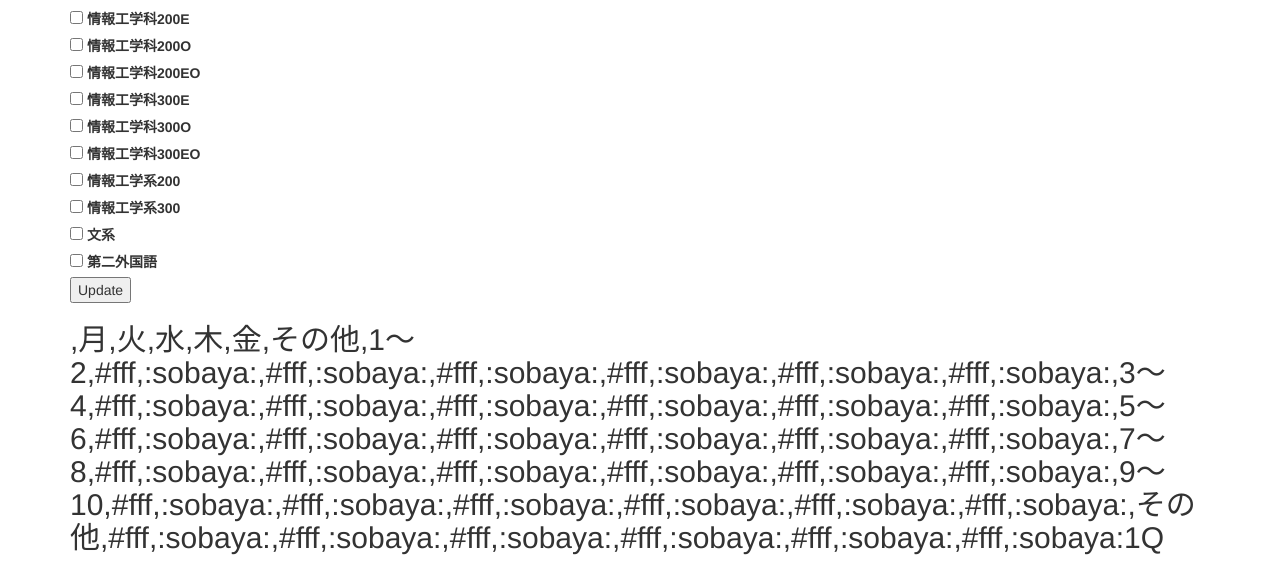
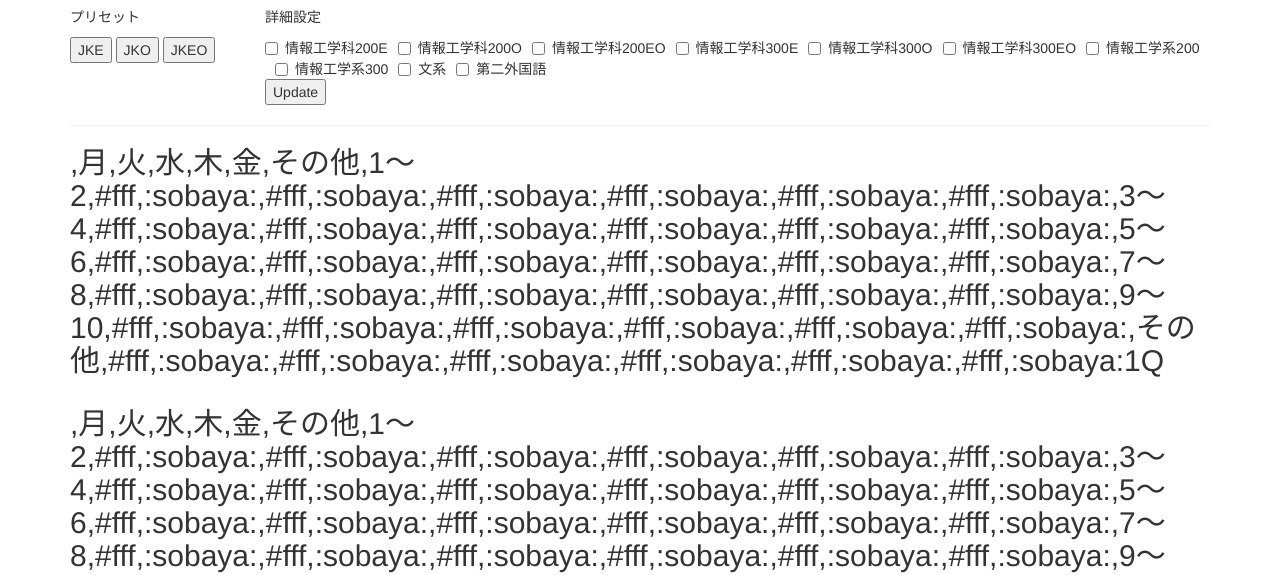
Before and after one commit to n-ari/jikanwari2016, a plain HTML site: page index.html in a window 1280 px wide. Shown: the part 206-781 px from the top of the page. Drawn offline with nearby package versions, Linux system fonts and the light colour scheme.

Commit message:
プリセットを追加・スタイルを微修正
JKE/JKO/JKEOのプリセットを追加。ワンクリックで必要そうな科目が出る(なお英語はまだ)

```diff
--- a/index.html
+++ b/index.html
@@ -3,6 +3,7 @@
 <head>
   <meta charset="UTF-8">
   <title>じかんわり2016</title>
+  <script src="https://code.jquery.com/jquery-2.2.2.min.js"></script>
   <link href="https://maxcdn.bootstrapcdn.com/bootstrap/3.3.6/css/bootstrap.min.css" rel="stylesheet" integrity="sha384-1q8mTJOASx8j1Au+a5WDVnPi2lkFfwwEAa8hDDdjZlpLegxhjVME1fgjWPGmkzs7" crossorigin="anonymous">
   <script src="https://maxcdn.bootstrapcdn.com/bootstrap/3.3.6/js/bootstrap.min.js" integrity="sha384-0mSbJDEHialfmuBBQP6A4Qrprq5OVfW37PRR3j5ELqxss1yVqOtnepnHVP9aJ7xS" crossorigin="anonymous"></script>
   <script src="https://cdnjs.cloudflare.com/ajax/libs/vue/1.0.17/vue.min.js"></script>
@@ -38,13 +39,24 @@
       <li>GitHub : <a href="https://github.com/n-ari/jikanwari2016">ここ</a></li>
     </ul>
 
-    <div id="controller">
-      <template v-for="subj in subjectList">
-        <input type="checkbox" id="subj-{{subj}}" value="{{subj}}" v-model="list">
-        <label for="subj-{{subj}}">{{subj}}</label><br>
-      </template>
-      <button v-on:click="update">Update</button>
+    <div class="row">
+      <div id="special_controller" class="col-sm-2">
+        <p>プリセット</p>
+        <button v-on:click="JKE">JKE</button>
+        <button v-on:click="JKO">JKO</button>
+        <button v-on:click="JKEO">JKEO</button>
+      </div>
+      <div id="controller" class="col-sm-10">
+        <p>詳細設定</p>
+        <label v-for="subj in subjectList" class="checkbox-inline">
+          <input type="checkbox" id="subj-{{subj}}" value="{{subj}}" v-model="list">
+          {{subj}}
+        </label>
+        <br>
+        <button v-on:click="update">Update</button>
+      </div>
     </div>
+    <hr>
 
     <div v-for="(q,quarter) in items">
       <h2>{{q+1}}Q</h2>
--- a/main.js
+++ b/main.js
@@ -92,6 +92,18 @@ main = function() {
   vm = new Vue({
     el: "#app",
     methods: {
+      JKE: function() {
+        this.list = ["情報工学科200E", "情報工学科300E", "情報工学系200", "情報工学系300", "文系", "第二外国語"];
+        return update();
+      },
+      JKO: function() {
+        this.list = ["情報工学科200O", "情報工学科300O", "情報工学系200", "情報工学系300", "文系", "第二外国語"];
+        return update();
+      },
+      JKEO: function() {
+        this.list = ["情報工学科200EO", "情報工学科300EO", "情報工学系200", "情報工学系300", "文系", "第二外国語"];
+        return update();
+      },
       update: function() {
         return update();
       }
```
Also changed, not shown: 1 other file.
